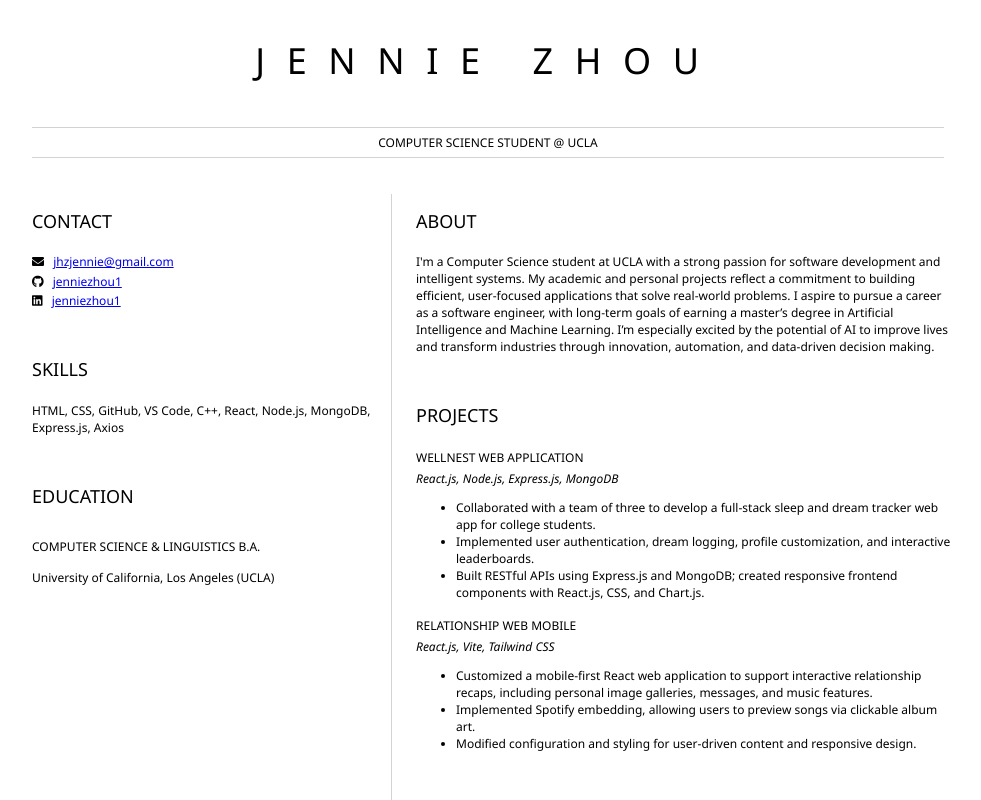
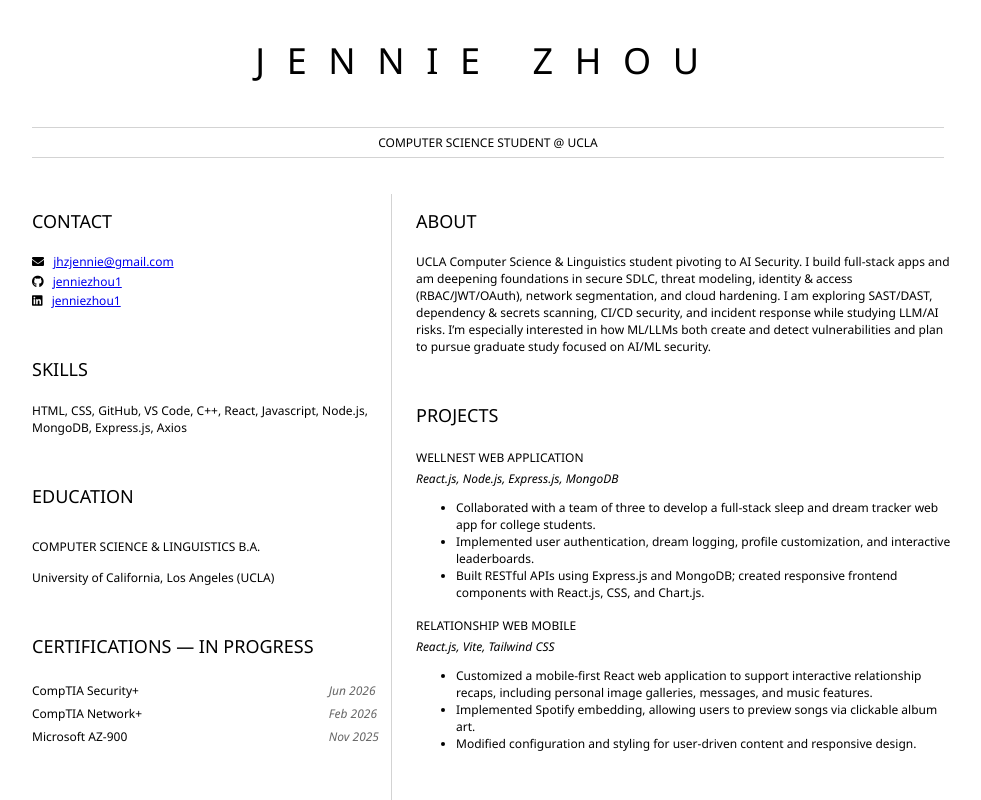
Before and after one commit to jenniezhou1/Resume, a plain HTML site: page index.html in a window 1280 px wide. Shown: the whole page, without its empty margins (152-1133 px from the left). Drawn offline with Linux system fonts and the light colour scheme.

Commit message:
updated resume

```diff
--- a/index.html
+++ b/index.html
@@ -31,7 +31,7 @@
 				</section>
 				<section>
 					<h2>SKILLS</h2>
-                    <p>HTML, CSS, GitHub, VS Code, C++, React, Node.js, MongoDB, Express.js, Axios</p>
+                    <p>HTML, CSS, GitHub, VS Code, C++, React, Javascript, Node.js, MongoDB, Express.js, Axios</p>
 				</section>
 				<section>
 					<h2>EDUCATION</h2>
@@ -40,11 +40,22 @@
                         University of California, Los Angeles (UCLA)
                     </p>
 				</section>
+                <section>
+                <h2>CERTIFICATIONS — IN PROGRESS</h2>
+                <ul class="cert-grid">
+                    <li><span class="cert-name">CompTIA Security+</span><time class="cert-date">Jun 2026</time></li>
+                    <li><span class="cert-name">CompTIA Network+</span><time class="cert-date">Feb 2026</time></li>
+                    <li><span class="cert-name">Microsoft AZ-900</span><time class="cert-date">Nov 2025</time></li>
+                </ul>
+                </section>
+
+
+
 			</article>
 			<article id="mainRight">
 				<section>
 					<h2>ABOUT</h2>
-					<p>I'm a Computer Science student at UCLA with a strong passion for software development and intelligent systems. My academic and personal projects reflect a commitment to building efficient, user-focused applications that solve real-world problems. I aspire to pursue a career as a software engineer, with long-term goals of earning a master’s degree in Artificial Intelligence and Machine Learning. I’m especially excited by the potential of AI to improve lives and transform industries through innovation, automation, and data-driven decision making.</p>
+					<p>UCLA Computer Science & Linguistics student pivoting to AI Security. I build full-stack apps and am deepening foundations in secure SDLC, threat modeling, identity & access (RBAC/JWT/OAuth), network segmentation, and cloud hardening. I am exploring SAST/DAST, dependency & secrets scanning, CI/CD security, and incident response while studying LLM/AI risks. I’m especially interested in how ML/LLMs both create and detect vulnerabilities and plan to pursue graduate study focused on AI/ML security.</p>
 				</section>
 				<section>
 					<h2>PROJECTS</h2>
--- a/style.css
+++ b/style.css
@@ -70,3 +70,12 @@ h1, h2, h3 {
     margin-top: -8px;
     margin-bottom: 2em;
 }
+
+.cert-grid{
+  list-style:none; margin:6px 0 0; padding:0;
+  display:grid; grid-template-columns: 1fr auto; /* name | date */
+  row-gap:6px; column-gap:12px;
+}
+.cert-grid li{ display:contents; }               /* lets name/date align as a grid row */
+.cert-name{ white-space:nowrap; }
+.cert-date{ color:#666; font-style:italic; }
```
